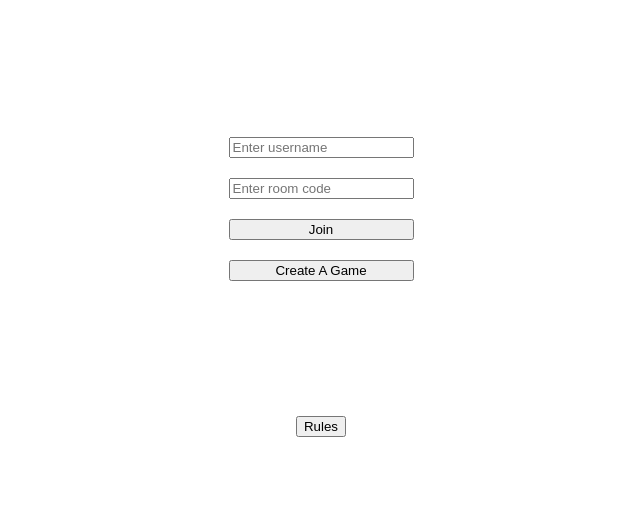
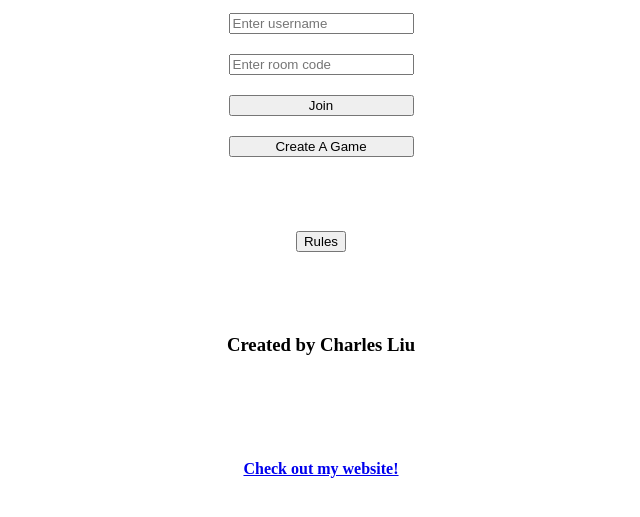
Before and after one commit to CharlesLiu02/Fake-Artist, a website: page public/menu.html in a window 1280 px wide. Shown: the part 213-730 px from the top of the page, without its empty margins (319-959 px from the left). Drawn offline with Linux system fonts and the light colour scheme.

Commit message:
added name and website to menu page

```diff
--- a/public/menu.html
+++ b/public/menu.html
@@ -27,6 +27,8 @@
             <button type="submit" id="create-btn">Create A Game</button>
         </form>
         <button onclick="window.open('https://tesera.ru/images/items/744225/rule_fakeartist_e.pdf')" id="rules-btn">Rules</button>
+        <h3>Created by Charles Liu</h3>
+        <h4><a target="_blank" href="https://charlesliu.me">Check out my website!</a></h4>
     </div>
     <script src="src/menu.js"></script>
 </body>
```
